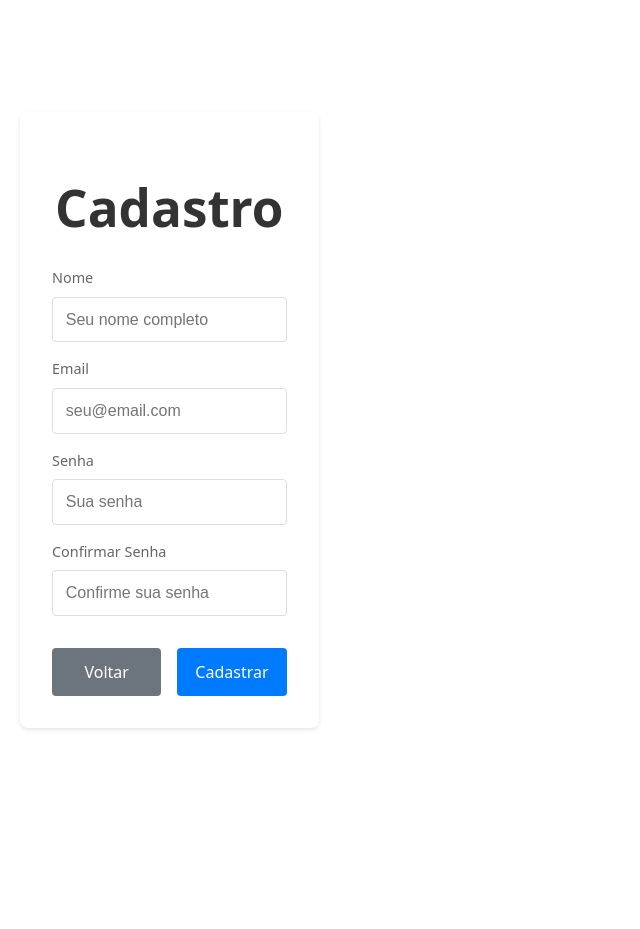
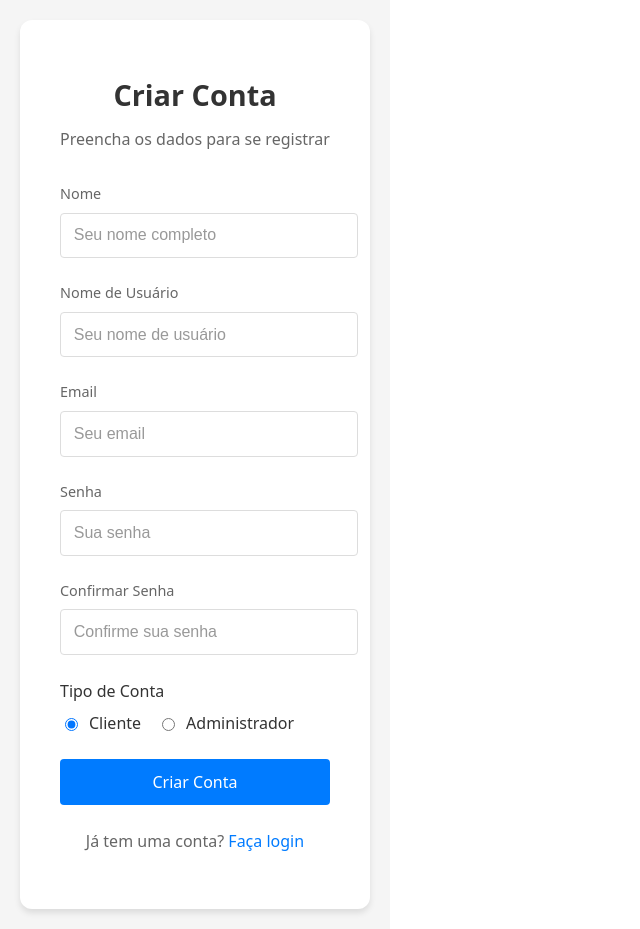
Before and after one commit to JedersonYago/ReservaDeRestaurante, a React (Vite) app in the folder app/frontend/: page /register in a window 1280 px wide. Shown: the whole page, without its empty margins (0-640 px from the left). Before the commit the page ends 840 px from the top, so only its background shows below. Built offline with nearby package versions, Linux system fonts and the light colour scheme.

Commit message:
refactor(register): melhora pagina de registro

```diff
--- a/app/frontend/src/pages/Register/index.tsx
+++ b/app/frontend/src/pages/Register/index.tsx
@@ -1,111 +1,239 @@
 import { useForm } from "react-hook-form";
-import { useNavigate } from "react-router-dom";
+import { yupResolver } from "@hookform/resolvers/yup";
+import { useNavigate, Link } from "react-router-dom";
+import { toast } from "react-toastify";
 import styled from "styled-components";
-
-interface FormInputs {
-  name: string;
-  email: string;
-  password: string;
-  confirmPassword: string;
-}
+import { Button } from "../../components/Button";
+import { Input } from "../../components/Input";
+import { authService } from "../../services/authService";
+import { useQueryClient } from "@tanstack/react-query";
+import { registerSchema, type RegisterFormData } from "../../schemas/auth";
 
 export function Register() {
-  const navigate = useNavigate();
   const {
     register,
     handleSubmit,
-    formState: { errors },
     watch,
-  } = useForm<FormInputs>();
+    formState: { errors, isSubmitting },
+  } = useForm({
+    resolver: yupResolver(registerSchema),
+    defaultValues: {
+      role: "client",
+    },
+  });
 
-  const password = watch("password");
+  const navigate = useNavigate();
+  const queryClient = useQueryClient();
+  const selectedRole = watch("role");
+  const passwordValue = watch("password");
+  const confirmPasswordValue = watch("confirmPassword");
 
-  async function handleRegister(data: FormInputs) {
+  // Função para verificar força da senha
+  const checkPasswordStrength = (password: string) => {
+    const checks = {
+      length: password.length >= 8,
+      uppercase: /[A-Z]/.test(password),
+      lowercase: /[a-z]/.test(password),
+      number: /\d/.test(password),
+      special: /[@$!%*?&]/.test(password),
+    };
+
+    const score = Object.values(checks).filter(Boolean).length;
+    return { checks, score };
+  };
+
+  async function handleRegister(data: RegisterFormData) {
     try {
-      if (data.password !== data.confirmPassword) {
-        return;
+      const response = await authService.register({
+        ...data,
+        adminCode: data.adminCode || undefined,
+      });
+      localStorage.setItem("token", response.token);
+
+      // Atualizar o estado de autenticação
+      await queryClient.setQueryData(["user"], response.user);
+
+      toast.success("Conta criada com sucesso!");
+
+      // Redirecionar após atualizar o estado
+      navigate("/reservations", { replace: true });
+    } catch (error: any) {
+      console.error("Erro completo:", error.response?.data);
+      if (error.response?.data?.message) {
+        toast.error(error.response.data.message);
+      } else if (error.response?.data?.details) {
+        // Mostrar cada erro individualmente
+        error.response.data.details.forEach((detail: any) => {
+          toast.error(`${detail.path.join(".")}: ${detail.message}`);
+        });
+      } else {
+        toast.error("Erro ao criar conta. Tente novamente.");
       }
-      // TODO: Implementar registro
-      navigate("/login");
-    } catch (error) {
-      // TODO: Tratar erro
     }
   }
 
   return (
     <Container>
       <FormContainer>
-        <h1>Cadastro</h1>
+        <h1>Criar Conta</h1>
+        <p className="subtitle">Preencha os dados para se registrar</p>
+
         <form onSubmit={handleSubmit(handleRegister)}>
-          <InputGroup>
-            <label htmlFor="name">Nome</label>
-            <input
+          <Input
+            label="Nome"
             type="text"
-              id="name"
-              {...register("name", { required: "Nome é obrigatório" })}
+            error={errors.name?.message}
+            {...register("name")}
             placeholder="Seu nome completo"
           />
-            {errors.name && <span>{errors.name.message}</span>}
-          </InputGroup>
 
-          <InputGroup>
-            <label htmlFor="email">Email</label>
-            <input
+          <Input
+            label="Nome de Usuário"
+            type="text"
+            error={errors.username?.message}
+            {...register("username")}
+            placeholder="Seu nome de usuário"
+          />
+
+          <Input
+            label="Email"
             type="email"
-              id="email"
-              {...register("email", {
-                required: "Email é obrigatório",
-                pattern: {
-                  value: /^[A-Z0-9._%+-]+@[A-Z0-9.-]+\.[A-Z]{2,}$/i,
-                  message: "Email inválido",
-                },
-              })}
-              placeholder="seu@email.com"
+            error={errors.email?.message}
+            {...register("email")}
+            placeholder="Seu email"
           />
-            {errors.email && <span>{errors.email.message}</span>}
-          </InputGroup>
 
-          <InputGroup>
-            <label htmlFor="password">Senha</label>
-            <input
+          <div>
+            <Input
+              label="Senha"
               type="password"
-              id="password"
-              {...register("password", {
-                required: "Senha é obrigatória",
-                minLength: {
-                  value: 6,
-                  message: "Mínimo de 6 caracteres",
-                },
-              })}
+              error={errors.password?.message}
+              {...register("password")}
               placeholder="Sua senha"
             />
-            {errors.password && <span>{errors.password.message}</span>}
-          </InputGroup>
+            {passwordValue && (
+              <PasswordStrength>
+                {(() => {
+                  const { checks, score } =
+                    checkPasswordStrength(passwordValue);
+                  const strengthLevel =
+                    score === 5 ? "strong" : score >= 3 ? "medium" : "weak";
 
-          <InputGroup>
-            <label htmlFor="confirmPassword">Confirmar Senha</label>
-            <input
+                  return (
+                    <>
+                      <StrengthBar level={strengthLevel}>
+                        <StrengthFill level={strengthLevel} score={score} />
+                      </StrengthBar>
+                      <StrengthText level={strengthLevel}>
+                        {score === 5
+                          ? "🟢 Senha forte"
+                          : score >= 3
+                          ? "🟡 Senha média"
+                          : "🔴 Senha fraca"}
+                      </StrengthText>
+                      <CheckList>
+                        <CheckItem valid={checks.length}>
+                          {checks.length ? "✅" : "❌"} Mínimo 8 caracteres
+                        </CheckItem>
+                        <CheckItem valid={checks.uppercase}>
+                          {checks.uppercase ? "✅" : "❌"} Letra maiúscula
+                        </CheckItem>
+                        <CheckItem valid={checks.lowercase}>
+                          {checks.lowercase ? "✅" : "❌"} Letra minúscula
+                        </CheckItem>
+                        <CheckItem valid={checks.number}>
+                          {checks.number ? "✅" : "❌"} Número
+                        </CheckItem>
+                        <CheckItem valid={checks.special}>
+                          {checks.special ? "✅" : "❌"} Caractere especial
+                        </CheckItem>
+                      </CheckList>
+                    </>
+                  );
+                })()}
+              </PasswordStrength>
+            )}
+          </div>
+
+          <div>
+            <Input
+              label="Confirmar Senha"
               type="password"
-              id="confirmPassword"
-              {...register("confirmPassword", {
-                required: "Confirmação de senha é obrigatória",
-                validate: (value) =>
-                  value === password || "Senhas não conferem",
-              })}
+              error={errors.confirmPassword?.message}
+              {...register("confirmPassword")}
               placeholder="Confirme sua senha"
             />
-            {errors.confirmPassword && (
-              <span>{errors.confirmPassword.message}</span>
+            {confirmPasswordValue && passwordValue && (
+              <PasswordMatch>
+                {confirmPasswordValue === passwordValue ? (
+                  <MatchText valid={true}>✅ As senhas conferem</MatchText>
+                ) : (
+                  <MatchText valid={false}>❌ As senhas não conferem</MatchText>
                 )}
-          </InputGroup>
+              </PasswordMatch>
+            )}
+          </div>
 
-          <ButtonGroup>
-            <button type="button" onClick={() => navigate("/login")}>
-              Voltar
-            </button>
-            <button type="submit">Cadastrar</button>
-          </ButtonGroup>
+          <div className="role-selector">
+            <label>Tipo de Conta</label>
+            <div className="role-options">
+              <label>
+                <input type="radio" value="client" {...register("role")} />
+                Cliente
+              </label>
+              <label>
+                <input type="radio" value="admin" {...register("role")} />
+                Administrador
+              </label>
+            </div>
+            {errors.role && (
+              <span className="error">{errors.role.message}</span>
+            )}
+          </div>
+
+          {selectedRole === "admin" && (
+            <Input
+              label="Código de Administrador"
+              type="password"
+              error={errors.adminCode?.message}
+              {...register("adminCode")}
+              placeholder="Digite o código de administrador"
+            />
+          )}
+
+          {passwordValue && checkPasswordStrength(passwordValue).score < 5 && (
+            <SubmitWarning>
+              ⚠️ Complete todos os critérios de senha para continuar
+            </SubmitWarning>
+          )}
+
+          {confirmPasswordValue &&
+            passwordValue &&
+            confirmPasswordValue !== passwordValue && (
+              <SubmitWarning>
+                ⚠️ As senhas devem ser iguais para continuar
+              </SubmitWarning>
+            )}
+
+          <Button
+            type="submit"
+            $fullWidth
+            disabled={
+              isSubmitting ||
+              (!!passwordValue &&
+                checkPasswordStrength(passwordValue).score < 5) ||
+              (!!confirmPasswordValue &&
+                !!passwordValue &&
+                confirmPasswordValue !== passwordValue)
+            }
+          >
+            {isSubmitting ? "Criando conta..." : "Criar Conta"}
+          </Button>
         </form>
+
+        <p className="login-text">
+          Já tem uma conta? <Link to="/login">Faça login</Link>
+        </p>
       </FormContainer>
     </Container>
   );
@@ -117,86 +245,152 @@ const Container = styled.div`
   justify-content: center;
   min-height: 100vh;
   padding: 20px;
+  background: #f5f5f5;
 `;
 
 const FormContainer = styled.div`
   background: white;
-  padding: 2rem;
-  border-radius: 8px;
-  box-shadow: 0 2px 4px rgba(0, 0, 0, 0.1);
+  padding: 2.5rem;
+  border-radius: 12px;
+  box-shadow: 0 4px 6px rgba(0, 0, 0, 0.1);
   width: 100%;
-  max-width: 400px;
+  max-width: 500px;
 
   h1 {
     text-align: center;
+    margin-bottom: 0.5rem;
+    color: #333;
+    font-size: 1.8rem;
+  }
+
+  .subtitle {
+    text-align: center;
+    color: #666;
     margin-bottom: 2rem;
-    color: #333;
   }
 
   form {
     display: flex;
     flex-direction: column;
-    gap: 1rem;
+    gap: 1.5rem;
   }
-`;
 
-const InputGroup = styled.div`
+  .role-selector {
     display: flex;
     flex-direction: column;
     gap: 0.5rem;
 
     label {
-    font-size: 0.9rem;
-    color: #666;
+      color: #333;
+      font-weight: 500;
     }
 
-  input {
-    padding: 0.8rem;
-    border: 1px solid #ddd;
-    border-radius: 4px;
-    font-size: 1rem;
+    .role-options {
+      display: flex;
+      gap: 1rem;
 
-    &:focus {
-      outline: none;
-      border-color: #007bff;
+      label {
+        display: flex;
+        align-items: center;
+        gap: 0.5rem;
+        cursor: pointer;
       }
     }
 
-  span {
+    .error {
       color: #dc3545;
-    font-size: 0.8rem;
-  }
-`;
-
-const ButtonGroup = styled.div`
-  display: flex;
-  gap: 1rem;
-  margin-top: 1rem;
-
-  button {
-    flex: 1;
-    padding: 0.8rem;
-    border: none;
-    border-radius: 4px;
-    font-size: 1rem;
-    cursor: pointer;
-
-    &[type="submit"] {
-      background: #007bff;
-      color: white;
-
-      &:hover {
-        background: #0056b3;
+      font-size: 0.875rem;
     }
   }
 
-    &[type="button"] {
-      background: #6c757d;
-      color: white;
+  .login-text {
+    text-align: center;
+    margin-top: 1.5rem;
+    color: #666;
+
+    a {
+      color: #007bff;
+      text-decoration: none;
+      font-weight: 500;
 
       &:hover {
-        background: #5a6268;
+        text-decoration: underline;
       }
     }
   }
 `;
+
+const PasswordStrength = styled.div`
+  margin-top: 0.5rem;
+`;
+
+const StrengthBar = styled.div<{ level: string }>`
+  width: 100%;
+  height: 4px;
+  background: #e0e0e0;
+  border-radius: 2px;
+  overflow: hidden;
+  margin-bottom: 0.5rem;
+`;
+
+const StrengthFill = styled.div<{ level: string; score: number }>`
+  height: 100%;
+  width: ${(props) => (props.score / 5) * 100}%;
+  background: ${(props) =>
+    props.level === "strong"
+      ? "#4caf50"
+      : props.level === "medium"
+      ? "#ff9800"
+      : "#f44336"};
+  transition: all 0.3s ease;
+`;
+
+const StrengthText = styled.div<{ level: string }>`
+  font-size: 0.875rem;
+  font-weight: 500;
+  margin-bottom: 0.5rem;
+  color: ${(props) =>
+    props.level === "strong"
+      ? "#4caf50"
+      : props.level === "medium"
+      ? "#ff9800"
+      : "#f44336"};
+`;
+
+const CheckList = styled.div`
+  display: flex;
+  flex-direction: column;
+  gap: 0.25rem;
+`;
+
+const CheckItem = styled.div<{ valid: boolean }>`
+  font-size: 0.75rem;
+  color: ${(props) => (props.valid ? "#4caf50" : "#666")};
+  display: flex;
+  align-items: center;
+  gap: 0.5rem;
+`;
+
+const PasswordMatch = styled.div`
+  margin-top: 0.5rem;
+`;
+
+const MatchText = styled.div<{ valid: boolean }>`
+  font-size: 0.875rem;
+  font-weight: 500;
+  color: ${(props) => (props.valid ? "#4caf50" : "#f44336")};
+  display: flex;
+  align-items: center;
+  gap: 0.5rem;
+`;
+
+const SubmitWarning = styled.div`
+  font-size: 0.875rem;
+  color: #ff9800;
+  text-align: center;
+  padding: 0.75rem;
+  background: #fff3e0;
+  border-radius: 4px;
+  border-left: 3px solid #ff9800;
+  margin-bottom: 1rem;
+`;
```
Lines whose indentation alone changed are shown as unchanged.
